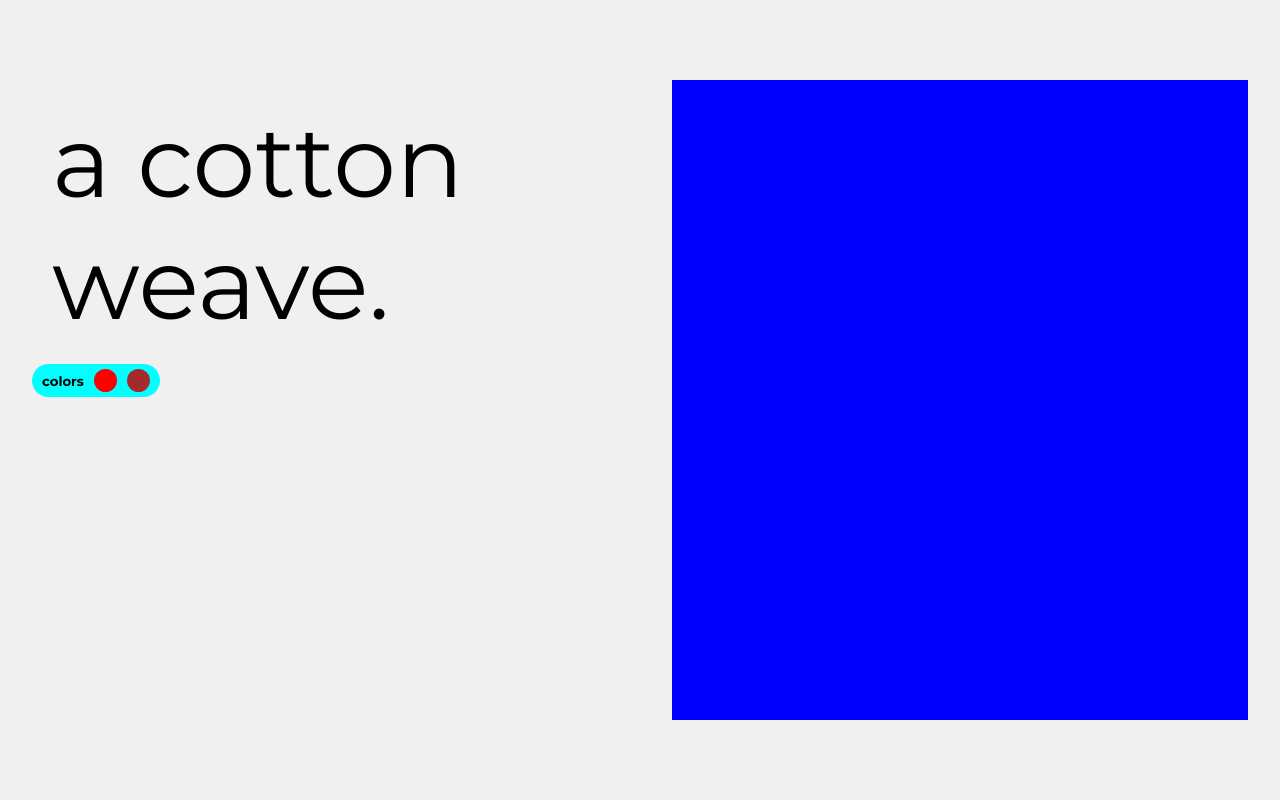
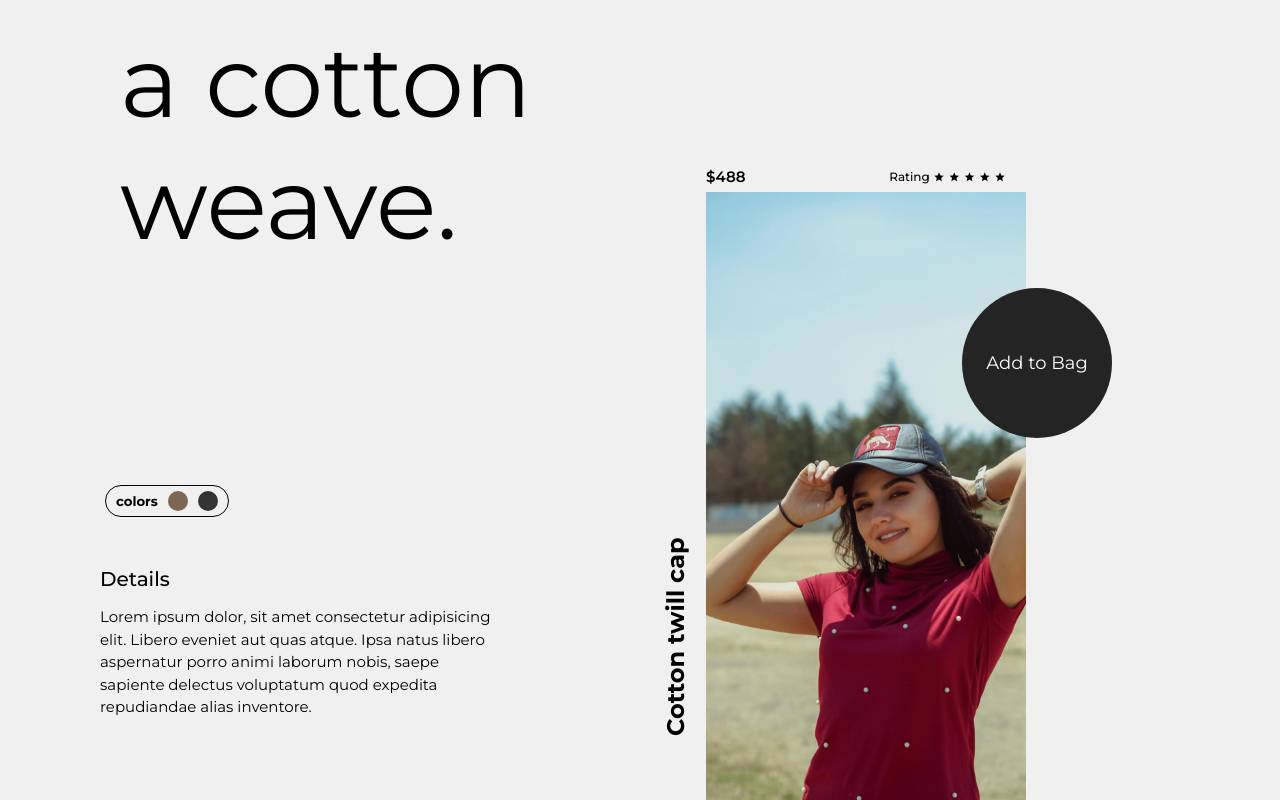
Before and after one commit to myidBikram/Project-2-Caps_store, a plain HTML site: page index.html in a window 1280 px wide. Drawn offline with nearby package versions, Linux system fonts and the light colour scheme.

Commit message:
all layouts are done & page is ready.

```diff
--- a/index.html
+++ b/index.html
@@ -1,22 +1,52 @@
 <!DOCTYPE html>
 <html lang="en">
+
 <head>
     <meta charset="UTF-8">
     <meta name="viewport" content="width=device-width, initial-scale=1.0">
     <title>Caps Store</title>
+    <link href="https://cdn.jsdelivr.net/npm/remixicon@4.5.0/fonts/remixicon.css" rel="stylesheet" />
     <link rel="stylesheet" href="style.css">
 </head>
+
 <body>
     <div id="main">
         <div id="left">
             <h1>a cotton <br> weave.</h1>
-            <div id="color">
-                <h5>colors</h5>
-                <div id="red"></div>
-                <div id="brown"></div>
+            <div id="left-bottom">
+                <div id="color">
+                    <h5>colors</h5>
+                    <div id="red"></div>
+                    <div id="brown"></div>
+                </div>
+                <div id="details">
+                    <h2>Details</h2>
+                    <p>Lorem ipsum dolor, sit amet consectetur adipisicing elit. Libero eveniet aut quas atque. Ipsa
+                        natus libero aspernatur porro animi laborum nobis, saepe sapiente delectus voluptatum quod
+                        expedita repudiandae alias inventore.</p>
+                </div>
             </div>
+
         </div>
-        <div id="right"></div>
+        <div id="right">
+            <div id="right-top">
+                <h4>$488</h4>
+                <h5>Rating
+                    <i class="ri-star-s-fill"></i>
+                    <i class="ri-star-s-fill"></i>
+                    <i class="ri-star-s-fill"></i>
+                    <i class="ri-star-s-fill"></i>
+                    <i class="ri-star-s-fill"></i>
+                </h5>
+            </div>
+            <img src="./image.jpg" alt="lady wearing a cap">
+            <div id="black-circle">
+                <h5>Add to Bag</h5>
+            </div>
+            <h2 id="rotate-text">Cotton twill cap</h2>
+
+        </div>
     </div>
 </body>
+
 </html>
--- a/style.css
+++ b/style.css
@@ -1,34 +1,38 @@
-@import url('https://fonts.googleapis.com/css2?family=Montserrat:ital,wght@0,100..900;1,100..900&family=Open+Sans:ital,wght@0,300..800;1,300..800&display=swap');
+@import url("https://fonts.googleapis.com/css2?family=Montserrat:ital,wght@0,100..900;1,100..900&family=Open+Sans:ital,wght@0,300..800;1,300..800&display=swap");
 
-*{
+* {
   margin: 0;
   padding: 0;
-    font-family: "Montserrat", sans-serif ;
+  font-family: "Montserrat", sans-serif;
 }
 
-body, html {
+body,
+html {
   height: 100%;
   width: 100%;
   background-color: #f0f0f0;
 }
 
-#main{
+#main {
   width: 100%;
-    height:100%;
+  height: 100%;
   display: flex;
-    align-items: center;
-    justify-content: space-around;
-    /* gap: 20px; */
+  align-items: flex-end;
+  /* justify-content: space-around; */
+  margin-bottom: 0px;
+  gap: 30px;
 }
 
-#left{
-    height: 80%;
+#left {
+  height: 100%;
   width: 45%;
   display: flex;
   flex-direction: column;
+  justify-content: space-between;
+  margin-left: 100px;
   /* background-color: red; */
 }
-#left h1{
+#left h1 {
   /* font-family: "mont", sans-serif; */
   font-size: 100px;
   font-weight: 400;
@@ -37,41 +41,124 @@ body, html {
   margin: 20px;
 }
 
-#right{
-    height: 80%;
-    width: 45%;
-    background-color: blue;
+#left-bottom {
+  height: 40%;
+  width: 100%;
 }
 
-#color{
+#color {
   display: flex;
   /* justify-content: center; */
   align-items: center;
-    background-color: aqua;
-    width:fit-content;
+  /* background-color: aqua; */
+  width: fit-content;
   padding: 5px 10px;
   border-radius: 30px;
   gap: 10px;
-
+  border: 1px solid black;
+  margin: 5px;
 }
-#color h1{
+#color h1 {
   font-size: 20px;
-    font-weight: 600;
+  font-weight: 500;
   margin: 20px;
 }
 
-#red{
-    width: 23px;
-    height: 23px;
-    background-color: red;
+#red {
+  width: 20px;
+  height: 20px;
+  background-color: #7d6655;
   /* margin-left: 10px; */
   border-radius: 50%;
 }
 
-#brown{
-    width: 23px;
-    height: 23px;
-    background-color: brown;
+#brown {
+  width: 20px;
+  height: 20px;
+  background-color: #353331;
   border-radius: 50%;
+}
 
+#details {
+  width: 70%;
+  margin-top: 50px;
 }
+
+#details h2 {
+  font-size: 20px;
+  font-weight: 500;
+  /* margin: 20px; */
+  margin-bottom: 15px;
+}
+
+#details p {
+  font-size: 15px;
+  font-weight: 400;
+  /* margin: 20px; */
+  margin-bottom: 15px;
+  line-height: 1.5;
+}
+
+#right {
+  height: 80%;
+  width: 25%;
+  /* background-color: blue; */
+  position: relative;
+  margin-bottom: 0;
+}
+
+#right-top {
+  display: flex;
+  align-items: center;
+  justify-content: space-between;
+  height: 5%;
+  width: 100%;
+  /* margin-bottom: 10px; */
+  /* background-color: #55bef2; */
+}
+
+#right-top h4 {
+  font-size: 15px;
+  font-weight: 600;
+}
+
+#right-top h5 {
+  font-size: 12px;
+  font-weight: 500;
+  margin-right: 20px;
+}
+
+#right img {
+  position: absolute;
+  width: 100%;
+  height: 95%;
+  object-fit: cover;
+  object-position: 0 10%;
+}
+
+#black-circle {
+  position: absolute;
+  height: 150px;
+  width: 150px;
+  border-radius: 50%;
+  background-color: rgb(37, 36, 36);
+  color: white;
+  display: flex;
+  align-items: center;
+  justify-content: center;
+  left: 80%;
+  top: 20%;
+}
+
+#black-circle h5 {
+  font-size: 18px;
+  font-weight: 400;
+}
+
+#rotate-text {
+  position: absolute;
+  left: -5%;
+  bottom: 10%;
+  rotate: -90deg;
+  transform-origin: left bottom;
+}
```
Also changed, not shown: image.jpg (added). Lines whose indentation alone changed are shown as unchanged.
